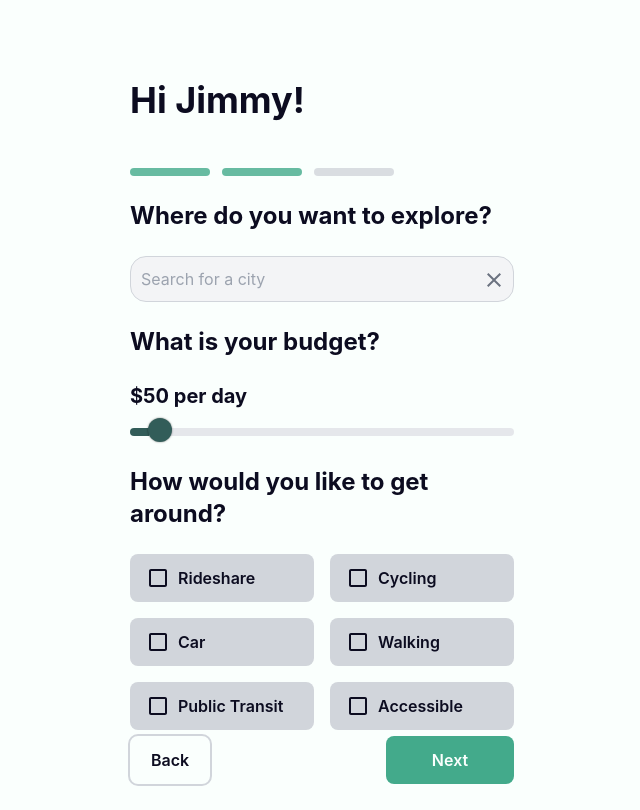
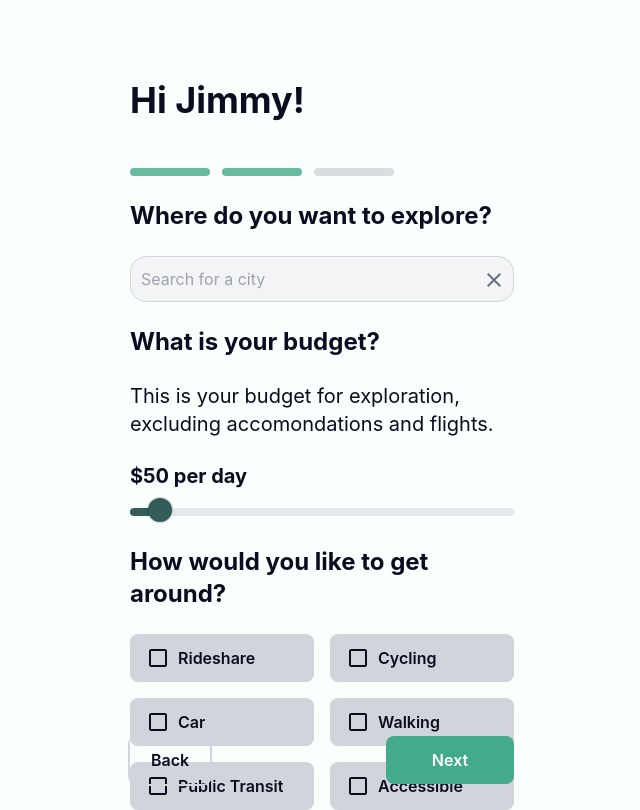
Before and after one commit to kunlizhang/wander, a React (Vite) app in the folder wander-app/: page /trip in a window 1280 px wide. Shown: the whole page, without its empty margins (318-958 px from the left). Built offline with nearby package versions, Linux system fonts and the light colour scheme.

Commit message:
modified budget description in original prototype to make the experiment control variables consistent

```diff
--- a/wander-app/src/pages/TripInitPage.jsx
+++ b/wander-app/src/pages/TripInitPage.jsx
@@ -28,6 +28,7 @@ function TripInitPage() {
                 <div className="text-2xl font-bold my-6">Where do you want to explore?</div>
                 <ClearableInput placeholder="Search for a city" />
                 <div className="text-2xl font-bold my-6">What is your budget?</div>
+                <div className="text-xl my-6">This is your budget for exploration, excluding accomondations and flights.</div>
                 <RangeSlider minValue="0" maxValue="1000"/>
                 <div className="text-2xl font-bold my-6">How would you like to get around?</div>
                 <div className="mt-4"></div>
```
Also changed, not shown: 1 other file (tests, documents, lock files or other folders).
